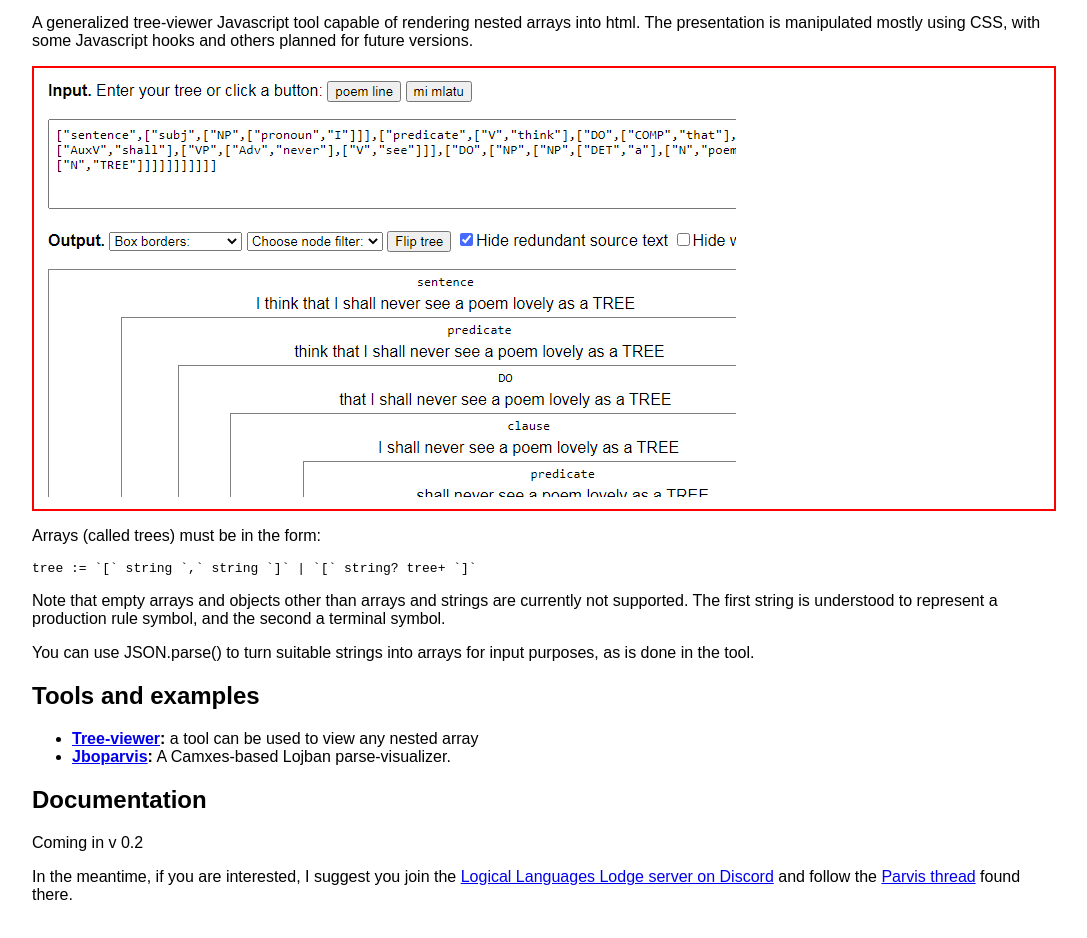
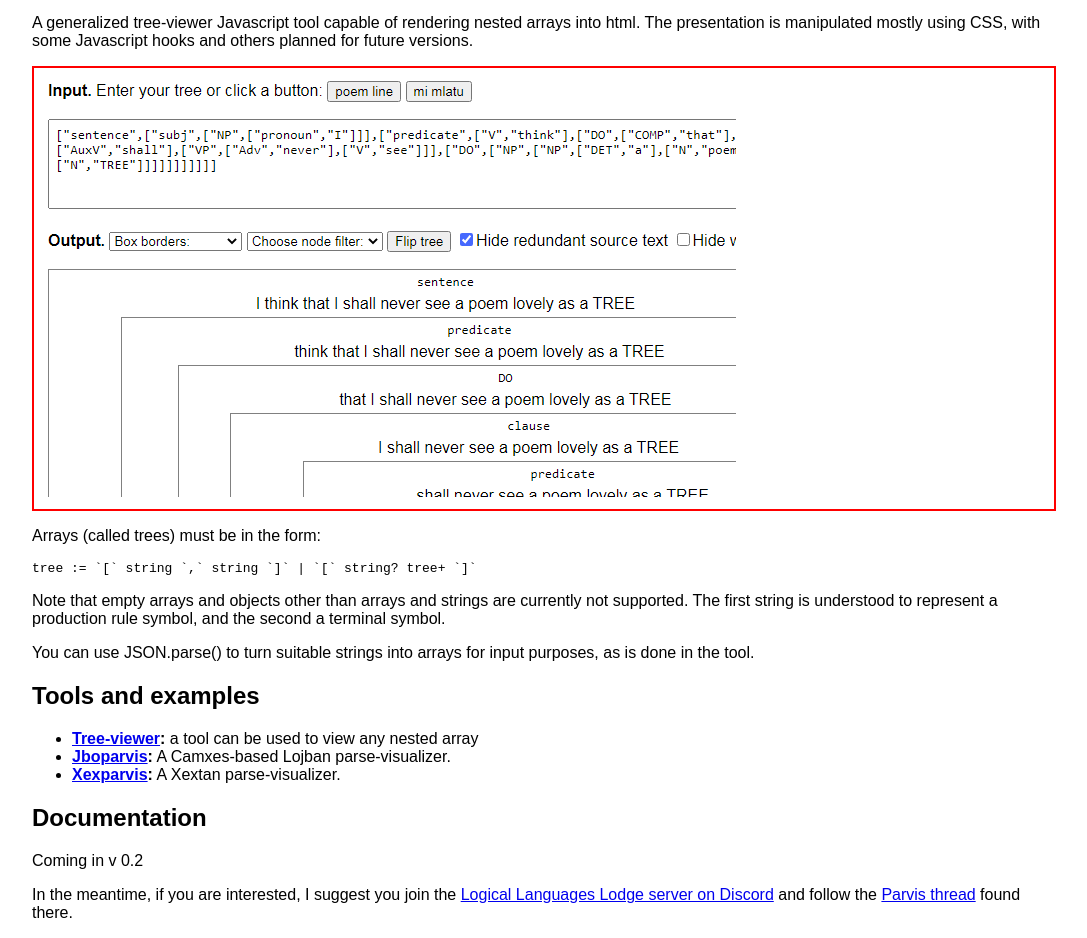
Before and after one commit to Xextan/xexparvis, a plain HTML site: page index.html in a window 1280 px wide. Shown: the part 100-1038 px from the top of the page, without its empty margins (96-1183 px from the left). Drawn offline with Linux system fonts and the light colour scheme.

Commit message:
add link

```diff
--- a/index.html
+++ b/index.html
@@ -37,6 +37,7 @@ tree := `[` string `,` string `]` | `[` string? tree+ `]`
 <ul>
 <li><b><a href="./tools/tree-viewer.html">Tree-viewer</a>:</b> a tool can be used to view any nested array </li>
 <li><b><a href="./examples/lojban/jboparvis.html">Jboparvis</a>:</b> A Camxes-based Lojban parse-visualizer.</li>
+<li><b><a href="./examples/xextan/xexparvis.html">Xexparvis</a>:</b> A Xextan parse-visualizer.</li>
 </ul>
 
 <h2>Documentation</h2>
```
